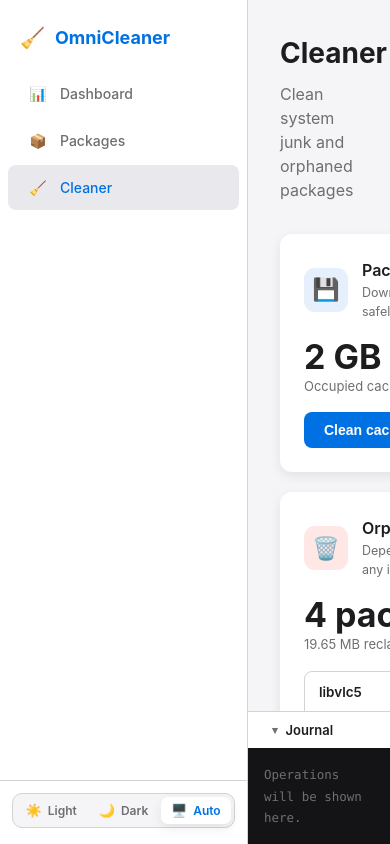
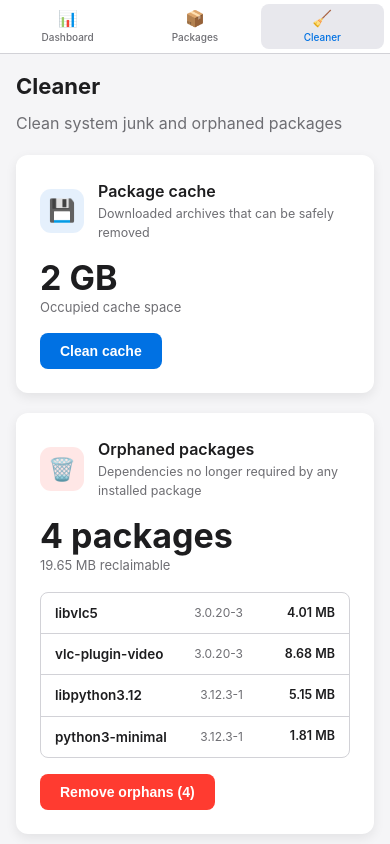
Before and after one commit to AndreyMur/MCleaner, a React (Vite) app in the folder src/frontend/: page /cleaner in a window 390 px wide. Built offline with nearby package versions, Linux system fonts and the light colour scheme.

Commit message:
feat(frontend): responsive layout and fullscreen mode (closes #39)

```diff
--- /dev/null
+++ b/src/frontend/src/components/FullscreenButton.tsx
@@ -0,0 +1,91 @@
+import { useEffect, useState } from "react";
+import { inTauri } from "../api/env";
+
+async function isFullscreen(): Promise<boolean> {
+  if (inTauri()) {
+    const { getCurrentWindow } = await import("@tauri-apps/api/window");
+    return getCurrentWindow().isFullscreen();
+  }
+  return typeof document !== "undefined" && Boolean(document.fullscreenElement);
+}
+
+async function requestFullscreen(active: boolean): Promise<void> {
+  if (inTauri()) {
+    const { getCurrentWindow } = await import("@tauri-apps/api/window");
+    await getCurrentWindow().setFullscreen(active);
+    return;
+  }
+  if (active) {
+    await document.documentElement.requestFullscreen();
+  } else if (document.fullscreenElement) {
+    await document.exitFullscreen();
+  }
+}
+
+const EnterIcon = () => (
+  <svg viewBox="0 0 16 16" width="14" height="14" aria-hidden="true" focusable="false">
+    <path
+      d="M3 8V5a2 2 0 0 1 2-2h3M13 8v3a2 2 0 0 1-2 2H8M3 8v3a2 2 0 0 0 2 2h3M13 8V5a2 2 0 0 0-2-2H8"
+      fill="none"
+      stroke="currentColor"
+      strokeWidth="1.6"
+      strokeLinecap="round"
+      strokeLinejoin="round"
+    />
+  </svg>
+);
+
+const ExitIcon = () => (
+  <svg viewBox="0 0 16 16" width="14" height="14" aria-hidden="true" focusable="false">
+    <path
+      d="M8 3v3a2 2 0 0 0 2 2h3M8 13v-3a2 2 0 0 1 2-2h3M8 3v3a2 2 0 0 1-2 2H3M8 13v-3a2 2 0 0 0-2-2H3"
+      fill="none"
+      stroke="currentColor"
+      strokeWidth="1.6"
+      strokeLinecap="round"
+      strokeLinejoin="round"
+    />
+  </svg>
+);
+
+const FullscreenButton = () => {
+  const [fullscreen, setFullscreen] = useState(false);
+
+  useEffect(() => {
+    if (inTauri()) return;
+    const onChange = () => setFullscreen(Boolean(document.fullscreenElement));
+    document.addEventListener("fullscreenchange", onChange);
+    return () => document.removeEventListener("fullscreenchange", onChange);
+  }, []);
+
+  const handleToggle = async () => {
+    const next = !(await isFullscreen());
+    try {
+      await requestFullscreen(next);
+      setFullscreen(next);
+    } catch (error) {
+      console.error("Failed to toggle fullscreen:", error);
+    }
+  };
+
+  return (
+    <button
+      type="button"
+      className="icon-btn"
+      onClick={handleToggle}
+      aria-pressed={fullscreen}
+      aria-label={fullscreen ? "Exit fullscreen" : "Enter fullscreen"}
+      title={fullscreen ? "Exit fullscreen" : "Enter fullscreen"}
+      data-testid="fullscreen-toggle"
+    >
+      <span className="icon-btn-icon">
+        {fullscreen ? <ExitIcon /> : <EnterIcon />}
+      </span>
+      <span className="icon-btn-label">
+        {fullscreen ? "Exit fullscreen" : "Fullscreen"}
+      </span>
+    </button>
+  );
+};
+
+export default FullscreenButton;
--- a/src/frontend/src/components/Layout.tsx
+++ b/src/frontend/src/components/Layout.tsx
@@ -1,4 +1,5 @@
 import { NavLink, Outlet, useLocation } from "react-router-dom";
+import FullscreenButton from "./FullscreenButton";
 import JournalPanel from "./JournalPanel";
 import ThemeToggle from "./ThemeToggle";
 
@@ -40,6 +41,7 @@
         </div>
         <div className="sidebar-footer">
           <ThemeToggle />
+          <FullscreenButton />
         </div>
       </aside>
       <div className="app-content">
--- a/src/frontend/src/styles.css
+++ b/src/frontend/src/styles.css
@@ -186,6 +186,45 @@
 .theme-option-icon {
   font-size: 13px;
   line-height: 1;
+}
+
+/* Icon action button (fullscreen etc.) */
+
+.icon-btn {
+  display: flex;
+  align-items: center;
+  justify-content: center;
+  gap: 8px;
+  width: 100%;
+  padding: 8px 10px;
+  border: 1px solid var(--border);
+  border-radius: 8px;
+  background-color: var(--bg-secondary);
+  color: var(--text-secondary);
+  font-family: inherit;
+  font-size: 12.5px;
+  font-weight: 600;
+  cursor: pointer;
+  transition: background-color 0.18s ease, color 0.18s ease,
+    border-color 0.18s ease, transform 0.12s ease;
+}
+
+.icon-btn:hover {
+  background-color: var(--bg-tertiary);
+  color: var(--text-primary);
+}
+
+.icon-btn:active {
+  transform: scale(0.97);
+}
+
+.icon-btn[aria-pressed="true"] {
+  color: var(--accent);
+  border-color: var(--accent);
+}
+
+.icon-btn-icon {
+  display: inline-flex;
 }
 
 .nav-icon {
@@ -1237,3 +1276,141 @@
     transition: none !important;
   }
 }
+
+/* Responsive layout */
+
+.pkg-table-wrap {
+  overflow-x: auto;
+}
+
+@media (max-width: 1080px) {
+  .sidebar {
+    width: 76px;
+  }
+
+  .sidebar-body {
+    align-items: stretch;
+  }
+
+  .sidebar-logo {
+    justify-content: center;
+    padding: 12px 0 18px;
+  }
+
+  .sidebar-brand,
+  .nav-label,
+  .theme-option-text,
+  .icon-btn-label {
+    display: none;
+  }
+
+  .sidebar-nav {
+    align-items: stretch;
+  }
+
+  .nav-item {
+    justify-content: center;
+    padding: 12px 0;
+    margin: 0 6px 2px;
+  }
+
+  .nav-icon {
+    font-size: 17px;
+  }
+
+  .sidebar-footer {
+    padding: 10px 6px 6px;
+    align-items: stretch;
+  }
+
+  .theme-option {
+    padding: 6px 4px;
+  }
+
+  .icon-btn {
+    padding: 8px 0;
+  }
+
+  .main-content {
+    padding: 24px;
+  }
+}
+
+@media (max-width: 760px) {
+  .app-layout {
+    flex-direction: column;
+  }
+
+  .sidebar {
+    order: 0;
+    width: 100%;
+    height: 56px;
+    flex-direction: row;
+    align-items: center;
+    padding: 0 4px;
+    border-right: none;
+    border-bottom: 1px solid var(--border);
+    transition: none;
+  }
+
+  .sidebar-body {
+    flex-direction: row;
+    align-items: center;
+    flex: 1;
+    height: 100%;
+    min-width: 0;
+  }
+
+  .sidebar-logo {
+    display: none;
+  }
+
+  .sidebar-nav {
+    flex-direction: row;
+    flex: 1;
+    height: 100%;
+  }
+
+  .nav-item {
+    flex: 1;
+    flex-direction: column;
+    justify-content: center;
+    gap: 2px;
+    padding: 4px 0;
+    margin: 4px 2px;
+    font-size: 11px;
+  }
+
+  .nav-icon {
+    font-size: 16px;
+  }
+
+  .nav-label {
+    display: block;
+    font-size: 10px;
+  }
+
+  .sidebar-footer {
+    display: none;
+  }
+
+  .app-content {
+    height: auto;
+  }
+
+  .main-content {
+    padding: 16px;
+  }
+
+  .page-title {
+    font-size: 22px;
+  }
+
+  .page-subtitle {
+    margin-bottom: 20px;
+  }
+
+  .journal-header {
+    flex-wrap: wrap;
+  }
+}
```
Also changed, not shown: 1 other file (tests, documents, lock files or other folders).
